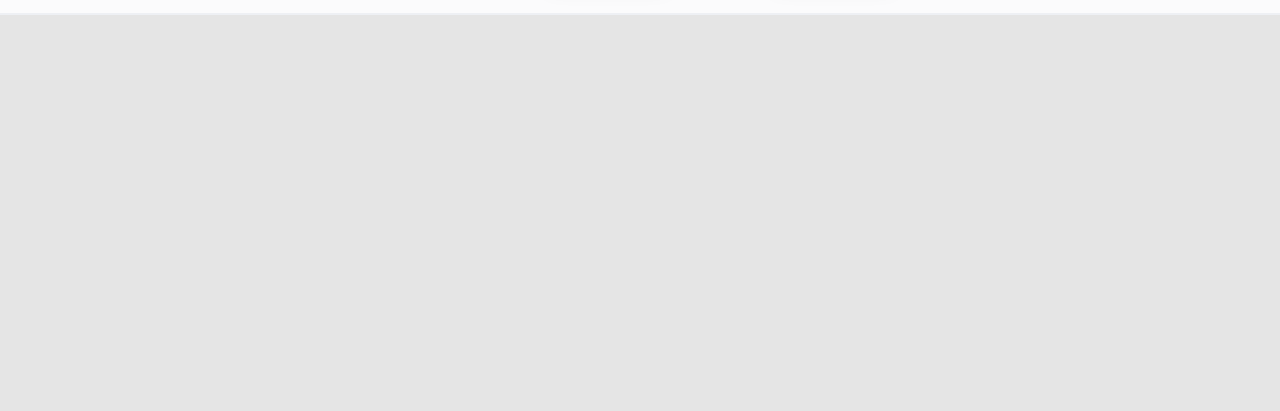
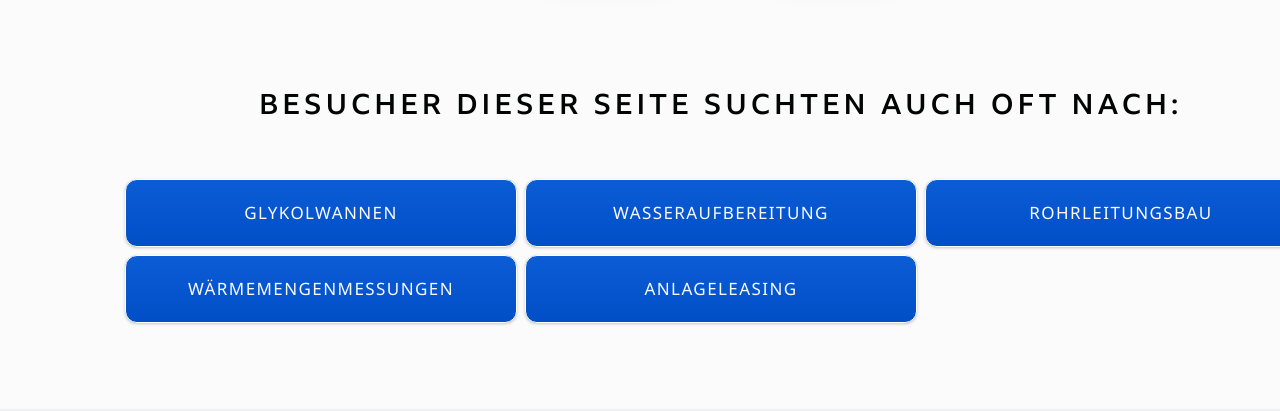
Before and after one commit to reznik-denis/elsesser-project, a plain HTML site: page index.html in a window 1280 px wide. Shown: the part 5452-5863 px from the top of the page. Before the commit the page ends 5467 px from the top, so only its background shows below. Drawn offline with Linux system fonts and the light colour scheme; files whose address does not match are found by name.

Commit message:
sectoin besucher is done

```diff
--- a/index.html
+++ b/index.html
@@ -452,6 +452,30 @@
                 </div>
             </div>
         </section>
+        <section class="besucher">
+            <div class="container-fluid container mixer">
+                <h2 class="text-center">Besucher dieser seite suchten auch oft nach:</h2>
+                <div class="row">
+                    <div class="col-12 col-md-4 box-besucher">
+                        <a href="#" class="btn btn-primary btn-lg style-button" role="button">Glykolwannen</a>
+                    </div>
+                    <div class="col-12 col-md-4 box-besucher">
+                        <a href="#" class="btn btn-primary btn-lg style-button" role="button">Wasseraufbereitung</a>
+                    </div>
+                    <div class="col-12 col-md-4 box-besucher">
+                        <a href="#" class="btn btn-primary btn-lg style-button" role="button">Rohrleitungsbau</a>
+                    </div>
+                </div>
+                <div class="row">
+                    <div class="col-12 col-md-4 box-besucher">
+                        <a href="#" class="btn btn-primary btn-lg style-button" role="button">Wärmemengenmessungen</a>
+                    </div>
+                    <div class="col-12 col-md-4 box-besucher">
+                        <a href="#" class="btn btn-primary btn-lg style-button" role="button">Anlageleasing</a>
+                    </div>
+                </div>
+            </div>
+        </section>
     </div>
 <script src="./js/bootstrap.min.js"></script>
 </body>
--- /dev/null
+++ b/sass/components/common/_besucher.scss
@@ -0,0 +1,35 @@
+.besucher {
+  background: inherit;
+  margin-bottom: 82px;
+  h2 {
+    text-transform: uppercase;
+    font-weight: 500;
+    font-size: 28px;
+    line-height: 40px;
+    letter-spacing: 4.42px;
+
+    color: $text-color;
+
+    margin-bottom: 51px;
+    margin-top: 71px;
+  }
+}
+
+.style-button {
+  text-transform: uppercase;
+  font-size: 17px;
+  line-height: 40px;
+  letter-spacing: 1.42px;
+  color: #fafbfe;
+  width: 100%;
+  background: $button-color;
+  border: 1px solid $bacground-color;
+  box-sizing: border-box;
+  box-shadow: 0px 1px 3px rgba(0, 0, 0, 0.21);
+  border-radius: 12px;
+  padding: 13px 0;
+}
+
+.box-besucher {
+  padding: 4px;
+}
--- a/sass/main.scss
+++ b/sass/main.scss
@@ -7,3 +7,4 @@
 @import './components/common/ihre-vorteile';
 @import './components/common/hauptmerkmale';
 @import './components/common/bilder';
+@import './components/common/besucher';
```
Also changed, not shown: css/main.css, css/main.min.css, 2 other files.
